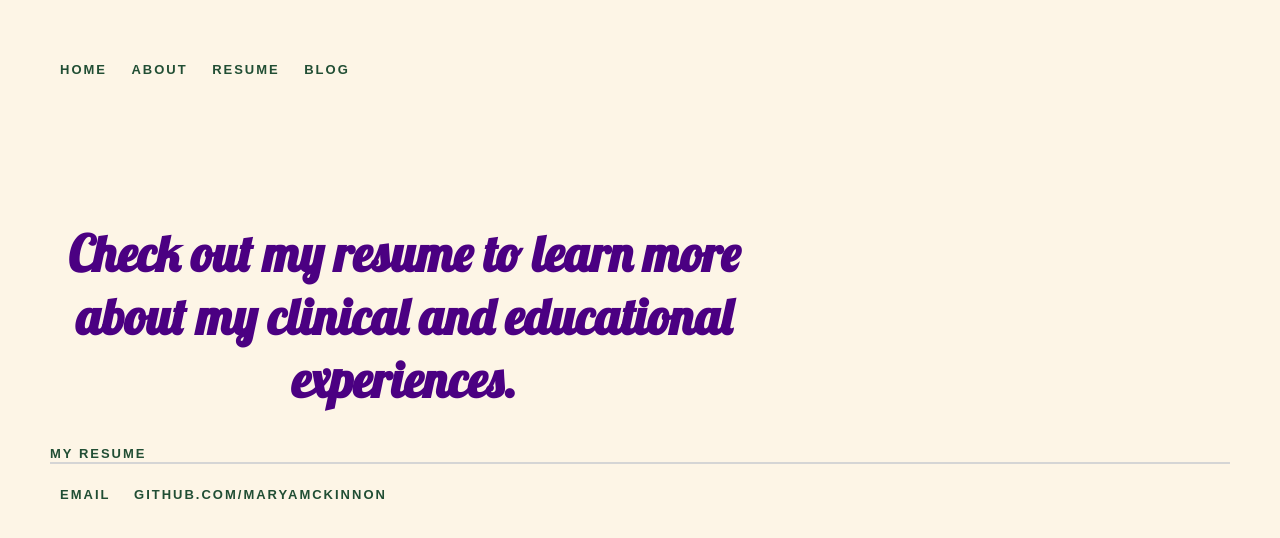
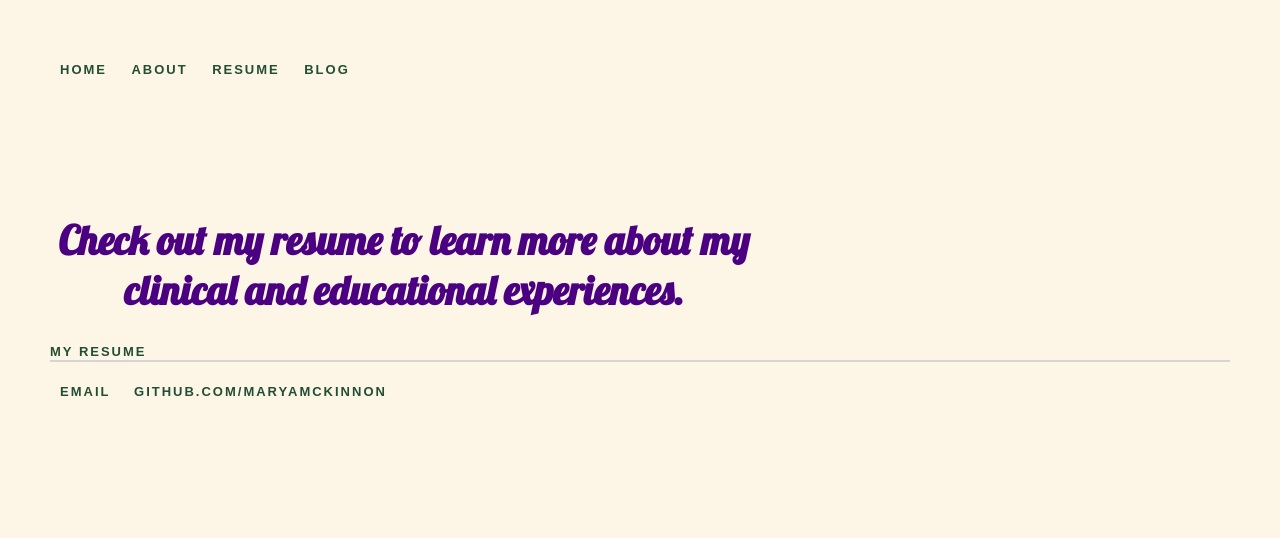
Before and after one commit to maryamckinnon/maryamckinnon.github.io, a Jekyll site: the page built from Resume/index.html, in a window 1280 px wide. Shown: the top 538 px of the page. Built offline with Jekyll 4.4.1, drawn with Linux system fonts in a browser that asks for light colours.

Commit message:
Update resume.css

```diff
--- a/css/resume.css
+++ b/css/resume.css
@@ -39,7 +39,7 @@ a:hover {
 h1 {
   color: indigo;
   font-family: 'Lobster', sans-serif;
-  font-size: 50px;
+  font-size: 40px;
   padding-top: 100px;
   font-weight: bold;
   text-align: center;
@@ -47,6 +47,7 @@ h1 {
   width: 60%;
 }
 
+/*
 h2 {
     font-size: 50px;
     font-family:'Lobster', 'Sans-Serif';
@@ -58,7 +59,7 @@ h2 {
     padding-bottom: 30px;
     width: 60%;
 }
-
+*/
 p {
     font-size: 25px;
     line-height: 1.4em;
```
